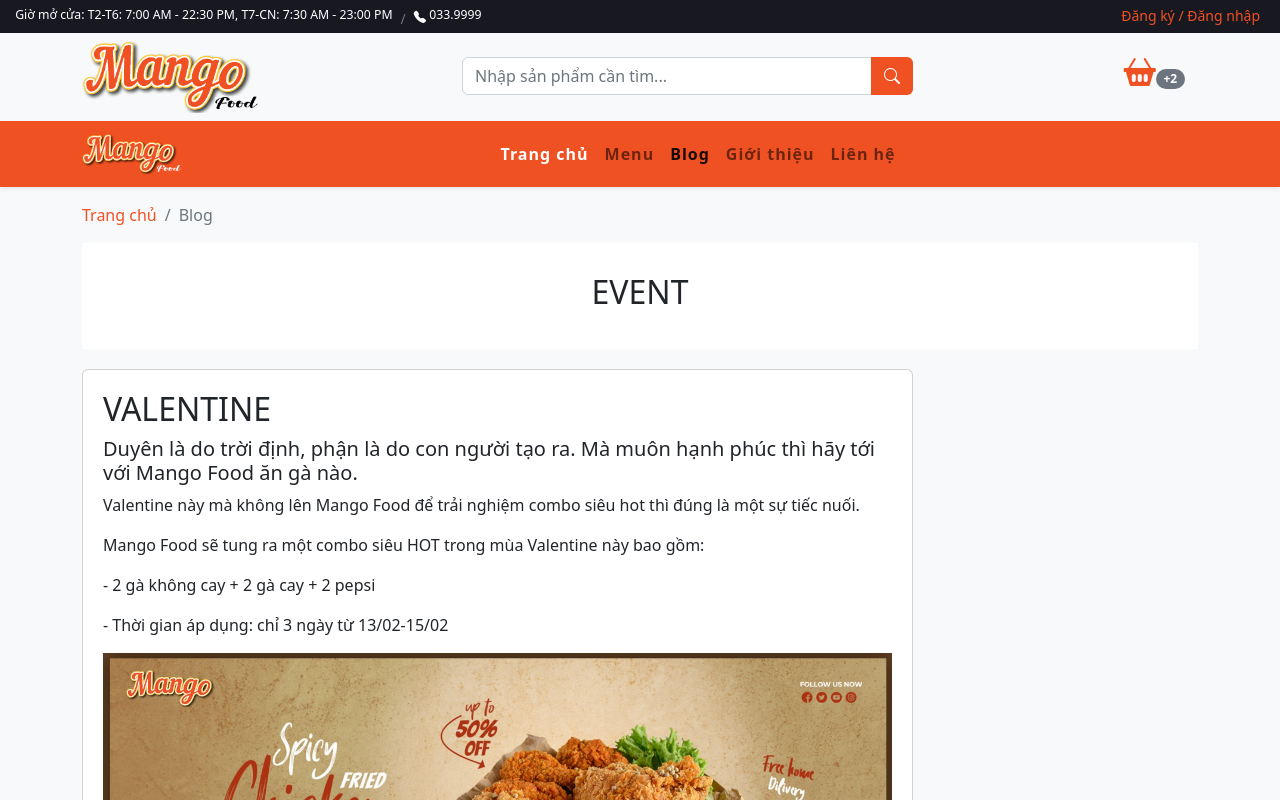
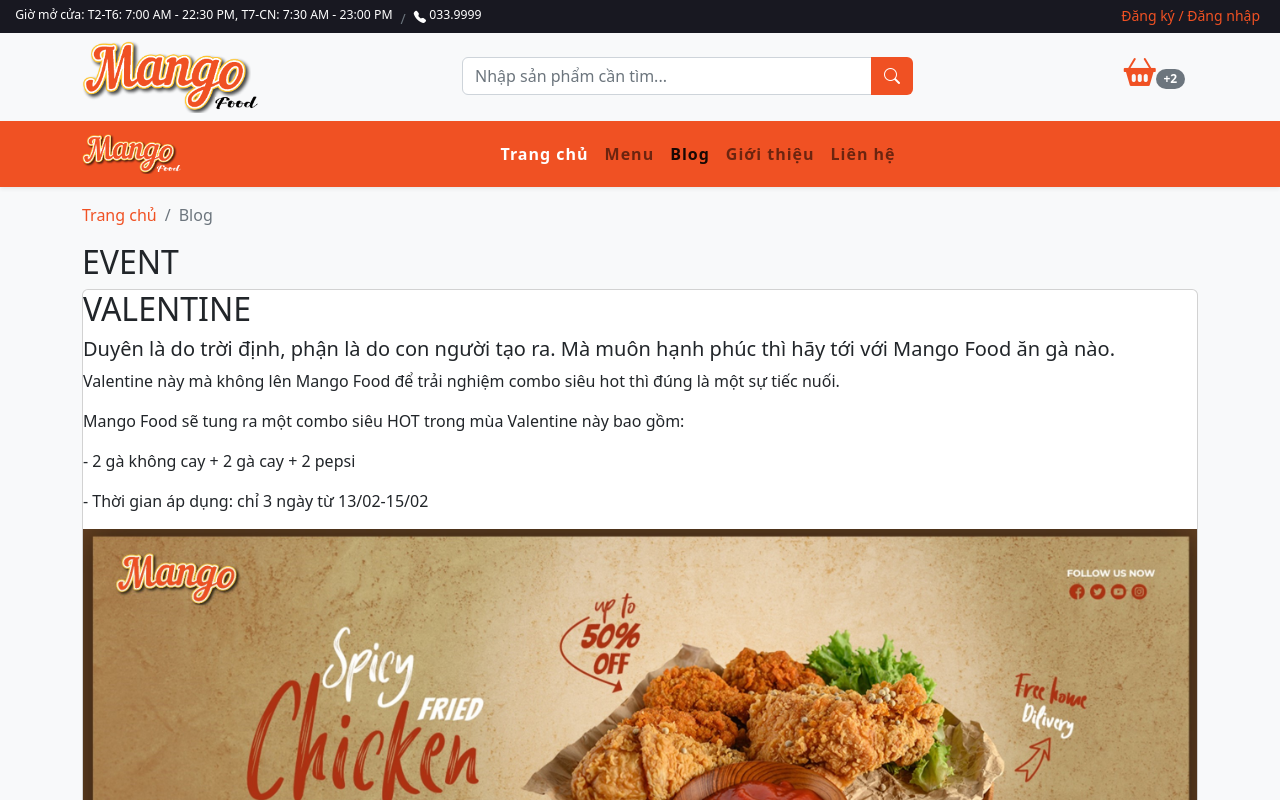
Before and after one commit to gnoud-it/fe-project-group1, a React (Create React App) app: page /Blog in a window 1280 px wide. Shown: the top 800 px of the page. Built offline with nearby package versions, Linux system fonts and the light colour scheme.

Commit message:
Hai Duong

```diff
--- a/src/App.css
+++ b/src/App.css
@@ -123,54 +123,3 @@
   color: var(--bs-nav-pills-link-active-color);
   background-color: #f05123;
 }
-
-/* Header/Blog Title */
-.header {
-  padding: 30px;
-  font-size: 40px;
-  text-align: center;
-  background: white;
-}
-
-/* Create two unequal columns that floats next to each other */
-/* Left column */
-.leftcolumn {
-  float: left;
-  width: 75%;
-}
-
-/* Right column */
-.rightcolumn {
-  float: left;
-  width: 25%;
-  padding-left: 20px;
-}
-
-/* Fake image */
-.fakeimg {
-  background-color: #aaa;
-  width: 100%;
-  padding: 20px;
-}
-
-/* Add a card effect for articles */
-.card {
-  background-color: white;
-  padding: 20px;
-  margin-top: 20px;
-}
-
-/* Clear floats after the columns */
-.row:after {
-  content: "";
-  display: table;
-  clear: both;
-}
-
-/* Footer */
-.footer {
-  padding: 20px;
-  text-align: center;
-  background: #ddd;
-  margin-top: 20px;
-}
```
